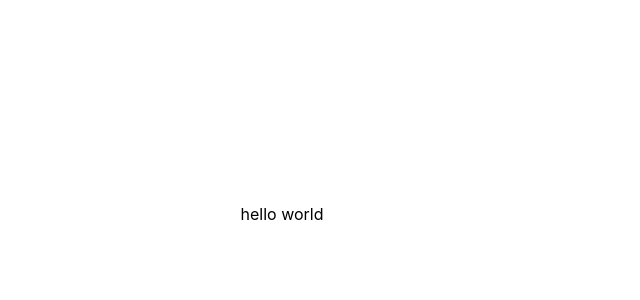
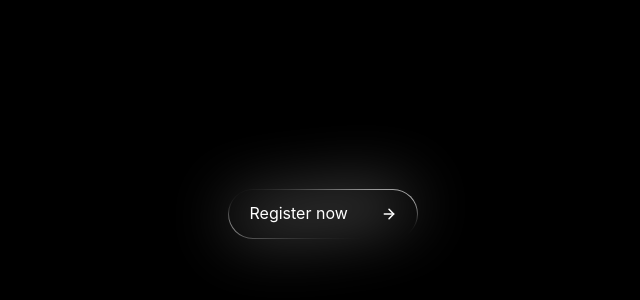
Before and after one commit to Sujenphea/react-components, a Next.js app: page / in a window 1280 px wide. Shown: the part 186-486 px from the top of the page, without its empty margins (358-998 px from the left). Built offline with nearby package versions, Linux system fonts and the light colour scheme.

Commit message:
feat: animated button without hover animation

```diff
--- /dev/null
+++ b/components/animatedGradientButton.tsx
@@ -0,0 +1,189 @@
+import { css, keyframes } from '@emotion/react'
+
+const AnimatedGradientButton = () => {
+  const spinGradient = keyframes`
+    0% {
+      transform: scaleX(8) scaleY(1.5) rotate(0deg);
+      opacity: 1;
+    }
+    to {
+      transform: scaleX(8) scaleY(1.5) rotate(1turn);
+      opacity: 1;
+    }
+  }
+  `
+
+  const translateGlow = keyframes`
+  0% {
+    background-position: -20% -20%;
+  }
+  25% {
+    background-position: 30% 80%;
+  }
+  50% {
+    background-position: 110% 110%;
+  }
+  75% {
+    background-position: 80% 30%;
+  }
+  100% {
+    background-position: -20% -20%;
+  }
+  `
+
+  return (
+    <div
+      css={css`
+        display: flex;
+        align-items: center;
+        justify-content: center;
+      `}
+    >
+      <a
+        href="www.google.com"
+        css={css`
+          text-decoration: none;
+          cursor: pointer;
+        `}
+      >
+        <div
+          css={css`
+            position: relative;
+            pointer-events: none;
+            border-radius: 9999px;
+            box-shadow: 0 2px 4px 4gba (0, 0, 0, 0.1);
+            display: block;
+          `}
+        >
+          <span
+            css={css`
+              border-radius: 9999px;
+              padding: 1px;
+              margin: -1px;
+              position: relative;
+              overflow: hidden;
+              display: block;
+              isolation: isolate;
+              transform: translateZ(10px);
+            `}
+          >
+            <span
+              css={css`
+                animation: ${spinGradient} 5s linear infinite;
+                filter: blur(6px);
+                background: conic-gradient(
+                    transparent 135deg,
+                    #fff 180deg,
+                    transparent 255deg
+                  ),
+                  conic-gradient(
+                    transparent -45deg,
+                    #fff 0deg,
+                    transparent 75deg
+                  );
+
+                transform-origin: center center;
+
+                color: #fff;
+
+                position: absolute;
+                top: 0;
+                left: 0;
+                right: 0;
+                bottom: 0;
+                border-radius: 9999px;
+                display: block;
+              `}
+            />
+            <span
+              css={css`
+                background-color: #f81ce5;
+                color: #fff;
+              `}
+            />
+
+            <span
+              css={css`
+                position: relative;
+                z-index: 1000;
+              `}
+            >
+              <div
+                css={css`
+                  min-width: 188px;
+                  height: 48px;
+                  display: flex;
+                  justify-content: space-between;
+                  align-items: center;
+                  padding: 0 20px;
+                  color: #fff;
+                  background: #000;
+                  border-radius: 24px;
+                  grid-gap: 8px;
+                  gap: 8xp;
+                `}
+              >
+                <p
+                  css={css`
+                    text-decoration: none;
+                    padding-bottom: 2px;
+                  `}
+                >
+                  Register now
+                </p>
+                <svg
+                  fill="none"
+                  height="16"
+                  viewBox="0 0 16 16"
+                  width="16"
+                  xmlns="http://www.w3.org/2000/svg"
+                >
+                  <path
+                    d="M3.33337 8H12.6667"
+                    stroke="#fff"
+                    strokeLinecap="round"
+                    strokeLinejoin="round"
+                    strokeWidth="1.5"
+                  ></path>
+                  <path
+                    d="M8 3.33333L12.6667 8L8 12.6667"
+                    stroke="#fff"
+                    strokeLinecap="round"
+                    strokeLinejoin="round"
+                    strokeWidth="1.5"
+                  ></path>
+                </svg>
+              </div>
+            </span>
+          </span>
+          <span
+            css={css`
+              isolation: isolate;
+              background: radial-gradient(
+                transparent,
+                transparent,
+                #fff,
+                transparent,
+                transparent
+              );
+
+              opacity: 0.4;
+              position: absolute;
+              top: 0;
+              height: 100%;
+              width: 100%;
+              filter: blur(32px);
+              transform: translateZ(0);
+              background-size: 300% 300%;
+              border-radius: 9999px;
+
+              animation: ${translateGlow} 20s linear infinite;
+            `}
+          ></span>
+        </div>
+      </a>
+    </div>
+  )
+}
+
+export default AnimatedGradientButton
--- a/pages/index.tsx
+++ b/pages/index.tsx
@@ -1,4 +1,6 @@
 import { css } from '@emotion/react'
+
+import AnimatedGradientButton from '../components/animatedGradientButton'
 
 export default function Home() {
   // styles
@@ -10,12 +12,15 @@ export default function Home() {
       display: flex;
       justify-content: center;
       align-items: center;
+
+      background-color: black;
     `,
   }
 
   return (
     <div css={styles.container}>
       <div>hello world</div>
+      <AnimatedGradientButton />
     </div>
   )
 }
```
